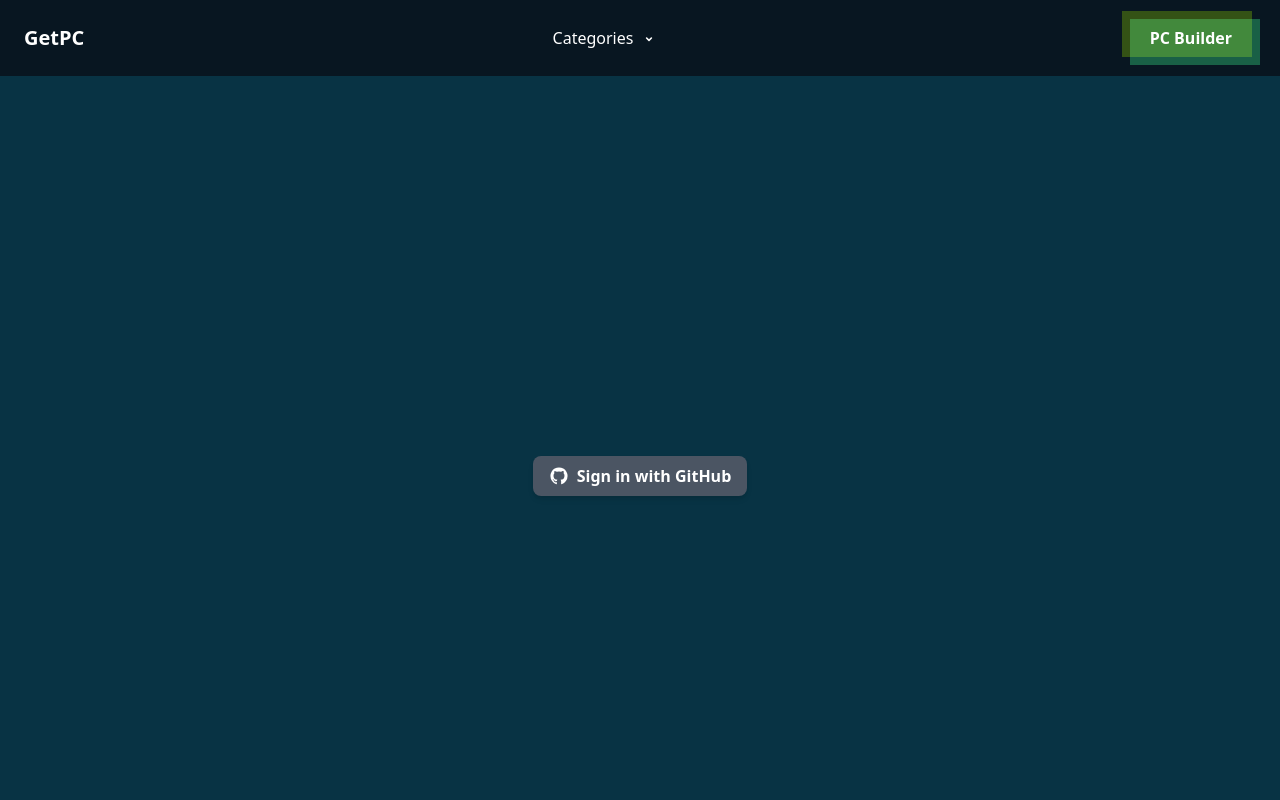
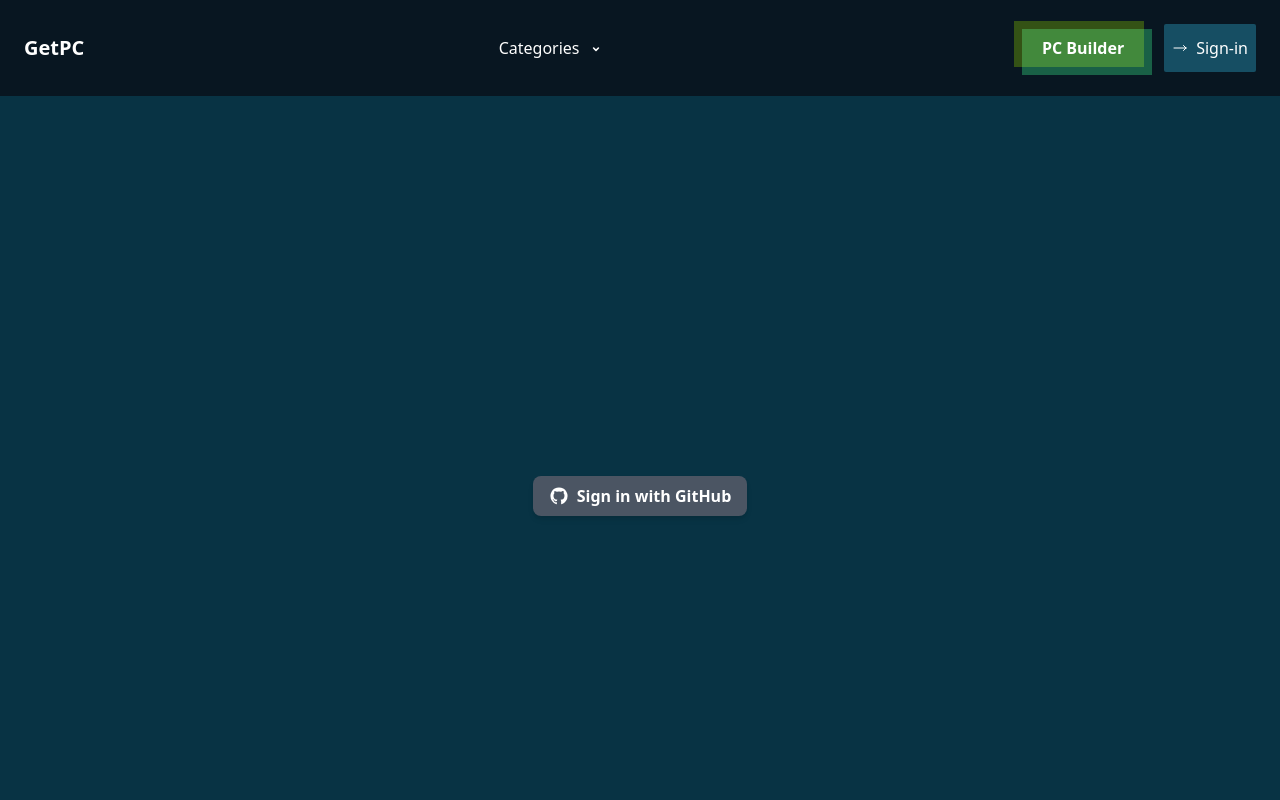
Before and after one commit to Oliulla/getpc, a Next.js app: page /auth/sign-in in a window 1280 px wide. Shown: the top 800 px of the page. Built offline with nearby package versions, Linux system fonts and the light colour scheme; no server answers.

Commit message:
[DONE]: Authentication with github

```diff
--- a/package.json
+++ b/package.json
@@ -18,6 +18,7 @@
     "postcss": "8.4.29",
     "react": "18.2.0",
     "react-dom": "18.2.0",
+    "react-icons": "^5.0.1",
     "tailwindcss": "3.3.3"
   }
 }
--- a/src/components/__onetime_used/Navbar.js
+++ b/src/components/__onetime_used/Navbar.js
@@ -1,8 +1,14 @@
+import { useSession } from "next-auth/react";
 import Link from "next/link";
 import { useState } from "react";
+import { HiOutlineArrowLongLeft, HiOutlineArrowLongRight } from "react-icons/hi2";
+
 
 const Navbar = () => {
   const [isCategoriesOpen, setCategoriesOpen] = useState(false);
+  const { data: session } = useSession();
+
+  // console.log(session)
 
   //   const toggleCategories = () => {
   //     setCategoriesOpen(!isCategoriesOpen);
@@ -77,13 +83,35 @@ const Navbar = () => {
           </div>
         </div>
 
-        <div className="space-x-4">
+        <div className="space-x-4 flex items-center">
           <Link href="/pc-builder">
             <span className="relative px-6 py-3 font-bold text-white rounded-lg group">
               <span className="absolute inset-0 w-full h-full transition duration-300 transform -translate-x-1 -translate-y-1 bg-lime-800 ease opacity-80 group-hover:translate-x-0 group-hover:translate-y-0"></span>
               <span className="absolute inset-0 w-full h-full transition duration-300 transform translate-x-1 translate-y-1 bg-green-800 ease opacity-80 group-hover:translate-x-0 group-hover:translate-y-0 mix-blend-screen"></span>
               <span className="relative">PC Builder</span>
             </span>
+          </Link>
+          <Link href="/auth/sign-in">
+
+            <span>
+              {
+                session ?
+                  (<span
+                    className="px-2 py-3 rounded-sm flex bg-cyan-900 items-center text-white gap-x-2"
+                  >
+                    <span><HiOutlineArrowLongLeft /></span>
+                    <span>Sign-out</span>
+                  </span>)
+                  :
+                  (<span
+                    className="px-2 py-3 rounded-sm flex bg-cyan-900 items-center text-white gap-x-2"
+                  >
+                    <span><HiOutlineArrowLongRight /></span>
+                    <span>Sign-in</span>
+                  </span>)
+              }
+            </span>
+
           </Link>
         </div>
       </div>
@@ -92,3 +120,21 @@ const Navbar = () => {
 };
 
 export default Navbar;
+
+{/* <Link href="/auth/sign-in">
+            <span className="relative px-6 py-3 font-bold bg-cyan-900 text-white rounded-lg group">
+
+              {
+                session ?
+                  (<>
+                    <span><MdOutlineArrowLeftAlt /></span>
+                    <span>Sign-out</span>
+                  </>)
+                  :
+                  (<>
+                    <span><MdOutlineArrowRightAlt /></span>
+                    <span>Sign-in</span>
+                  </>)
+              }
+            </span>
+          </Link> */}
--- a/src/components/__onetime_used/__sign_in/__GithubSigninForm.js
+++ b/src/components/__onetime_used/__sign_in/__GithubSigninForm.js
@@ -3,8 +3,8 @@ import React from 'react';
 const GithubSigninForm = () => {
     return (
         <div>
-            <button type="button" class="py-2 px-4 max-w-md flex justify-center items-center bg-gray-600 hover:bg-gray-700 focus:ring-gray-500 focus:ring-offset-gray-200 text-white w-full transition ease-in duration-200 text-center text-base font-semibold shadow-md focus:outline-none focus:ring-2 focus:ring-offset-2 rounded-lg">
-                <svg xmlns="http://www.w3.org/2000/svg" width="20" height="20" fill="currentColor" class="mr-2" viewBox="0 0 1792 1792">
+            <button type="button" className="py-2 px-4 max-w-md flex justify-center items-center bg-gray-600 hover:bg-gray-700 focus:ring-gray-500 focus:ring-offset-gray-200 text-white w-full transition ease-in duration-200 text-center text-base font-semibold shadow-md focus:outline-none focus:ring-2 focus:ring-offset-2 rounded-lg">
+                <svg xmlns="http://www.w3.org/2000/svg" width="20" height="20" fill="currentColor" className="mr-2" viewBox="0 0 1792 1792">
                     <path d="M896 128q209 0 385.5 103t279.5 279.5 103 385.5q0 251-146.5 451.5t-378.5 277.5q-27 5-40-7t-13-30q0-3 .5-76.5t.5-134.5q0-97-52-142 57-6 102.5-18t94-39 81-66.5 53-105 20.5-150.5q0-119-79-206 37-91-8-204-28-9-81 11t-92 44l-38 24q-93-26-192-26t-192 26q-16-11-42.5-27t-83.5-38.5-85-13.5q-45 113-8 204-79 87-79 206 0 85 20.5 150t52.5 105 80.5 67 94 39 102.5 18q-39 36-49 103-21 10-45 15t-57 5-65.5-21.5-55.5-62.5q-19-32-48.5-52t-49.5-24l-20-3q-21 0-29 4.5t-5 11.5 9 14 13 12l7 5q22 10 43.5 38t31.5 51l10 23q13 38 44 61.5t67 30 69.5 7 55.5-3.5l23-4q0 38 .5 88.5t.5 54.5q0 18-13 30t-40 7q-232-77-378.5-277.5t-146.5-451.5q0-209 103-385.5t279.5-279.5 385.5-103zm-477 1103q3-7-7-12-10-3-13 2-3 7 7 12 9 6 13-2zm31 34q7-5-2-16-10-9-16-3-7 5 2 16 10 10 16 3zm30 45q9-7 0-19-8-13-17-6-9 5 0 18t17 7zm42 42q8-8-4-19-12-12-20-3-9 8 4 19 12 12 20 3zm57 25q3-11-13-16-15-4-19 7t13 15q15 6 19-6zm63 5q0-13-17-11-16 0-16 11 0 13 17 11 16 0 16-11zm58-10q-2-11-18-9-16 3-14 15t18 8 14-14z"></path>
                 </svg>
                 Sign in with GitHub
--- /dev/null
+++ b/src/components/__shared_multiple_time/__buttons/__LoadingSpinner.js
@@ -0,0 +1,17 @@
+import React from 'react';
+
+const LoadingSpinner = () => {
+    return (
+        <div className="flex h-screen w-screen items-center justify-center">
+            <button type="button" className="py-2 px-4 max-w-md flex justify-center items-center gap-x-4 bg-gray-600 text-white" disabled>
+                <svg className="mr-3 h-5 w-5 animate-spin text-white" xmlns="http://www.w3.org/2000/svg" fill="none" viewBox="0 0 24 24">
+                    <circle className="opacity-25" cx="12" cy="12" r="10" stroke="currentColor" stroke-width="4"></circle>
+                    <path className="opacity-75" fill="currentColor" d="M4 12a8 8 0 018-8V0C5.373 0 0 5.373 0 12h4zm2 5.291A7.962 7.962 0 014 12H0c0 3.042 1.135 5.824 3 7.938l3-2.647z"></path>
+                </svg>
+                <span className="font-medium"> Processing... </span>
+            </button>
+        </div>
+    );
+};
+
+export default LoadingSpinner;
--- /dev/null
+++ b/src/components/__shared_multiple_time/__sign_out/__SignOutButton.js
@@ -0,0 +1,15 @@
+import React from 'react';
+import { HiOutlineArrowLongLeft } from 'react-icons/hi2';
+
+const SignOutButton = () => {
+    return (
+        <div>
+            <button type="button" className="py-2 px-4 max-w-md flex justify-center items-center gap-x-4 bg-gray-600 hover:bg-gray-700 focus:ring-gray-500 focus:ring-offset-gray-200 text-white w-full transition ease-in duration-200 text-center text-base font-semibold shadow-md focus:outline-none focus:ring-2 focus:ring-offset-2 rounded-lg">
+                <HiOutlineArrowLongLeft />
+                Sign Out
+            </button>
+        </div>
+    );
+};
+
+export default SignOutButton;
--- a/src/pages/api/auth/[...nextauth]/index.js
+++ b/src/pages/api/auth/[...nextauth].js
@@ -1,4 +1,5 @@
 import authOptions from "@/lib/auth";
 import NextAuth from "next-auth/next";
 
-export default NextAuth(authOptions)
+
+export default NextAuth(authOptions);
--- a/src/pages/auth/sign-in/index.js
+++ b/src/pages/auth/sign-in/index.js
@@ -1,11 +1,70 @@
 import RootLayout from '@/components/Layouts/RootLayout';
 import GithubSigninForm from '@/components/__onetime_used/__sign_in/__GithubSigninForm';
+import Head from 'next/head';
+import { signIn, signOut, useSession } from "next-auth/react"
+import SignOutButton from '@/components/__shared_multiple_time/__sign_out/__SignOutButton';
+import { useState } from 'react';
+import LoadingSpinner from '@/components/__shared_multiple_time/__buttons/__LoadingSpinner';
+
+const socialLoginProviders = {
+    GITHUB: "github",
+};
 
 const SignInPage = () => {
+    const { data: session } = useSession()
+    const [isLoading, setIsLoading] = useState(false);
+
+    const baseAPIUrl = process.env.NEXT_PUBLIC_API_URL;
+
+    // this is callback url after login
+    const callbackUrl = `${baseAPIUrl}`;
+
+    const login = async (provider) => {
+        setIsLoading(true);
+        await signIn(provider, { callbackUrl });
+        setIsLoading(false);
+    };
+
+    const logout = async () => {
+        setIsLoading(true)
+        await signOut()
+        setIsLoading(false)
+    }
+
     return (
-        <div className='min-h-screen flex items-center justify-center'>
-            <GithubSigninForm />
-        </div>
+        <>
+            <Head>
+                <title>GetPC | Sign-in</title>
+            </Head>
+            <section className='min-h-screen flex items-center justify-center'>
+                {
+                    isLoading ? <LoadingSpinner /> : <>
+                        {
+                            session ? (
+                                <div>
+                                    <p className='mb-2 text-2xl font-semibold'>Signed in as {session.user.email} <br /></p>
+                                    <div
+                                        onClick={() => logout()}
+                                    >
+                                        <SignOutButton />
+                                    </div>
+                                </div>
+                            ) : (
+                                <div
+                                    onClick={() => login(socialLoginProviders.GITHUB)}
+                                >
+                                    <GithubSigninForm />
+                                </div>
+                            )
+
+                        }
+                    </>
+                }
+
+
+            </section>
+        </>
+
     );
 };
 
```
Also changed, not shown: 2 other files (tests, documents, lock files or other folders).
